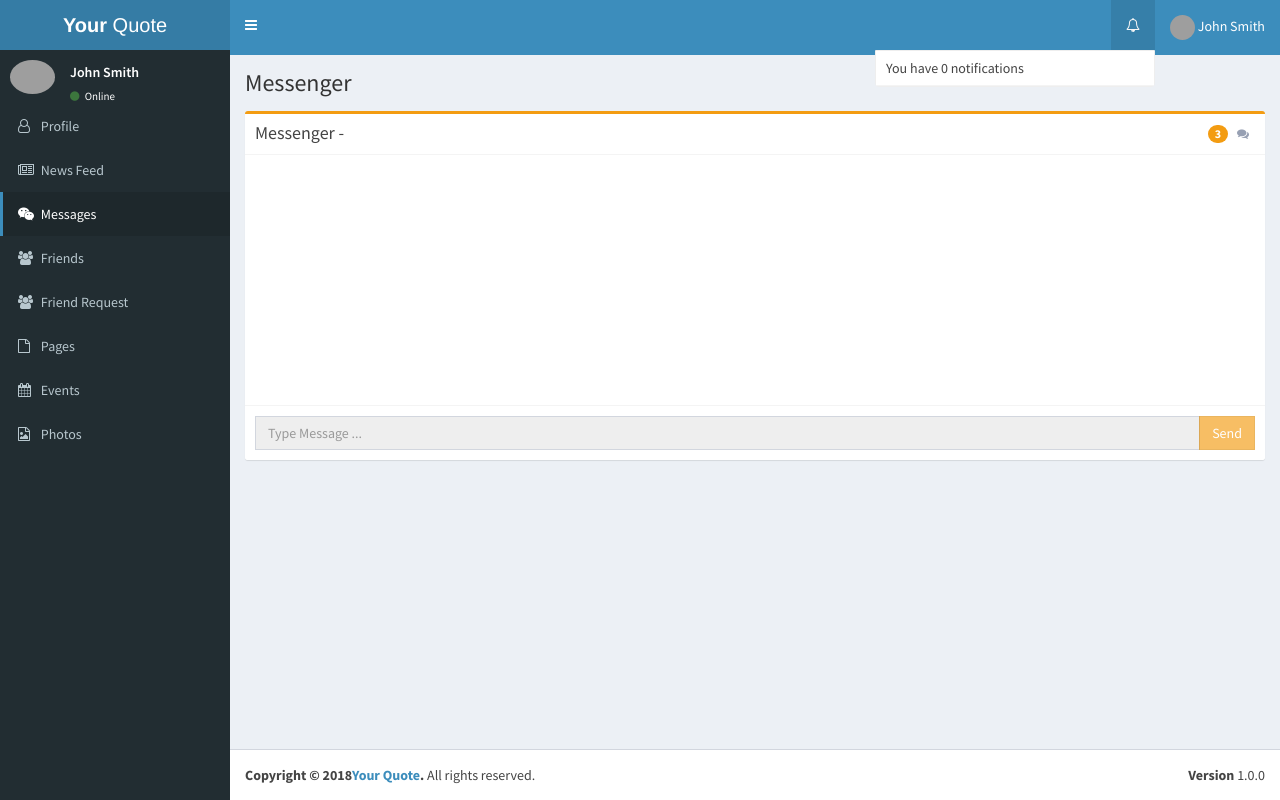
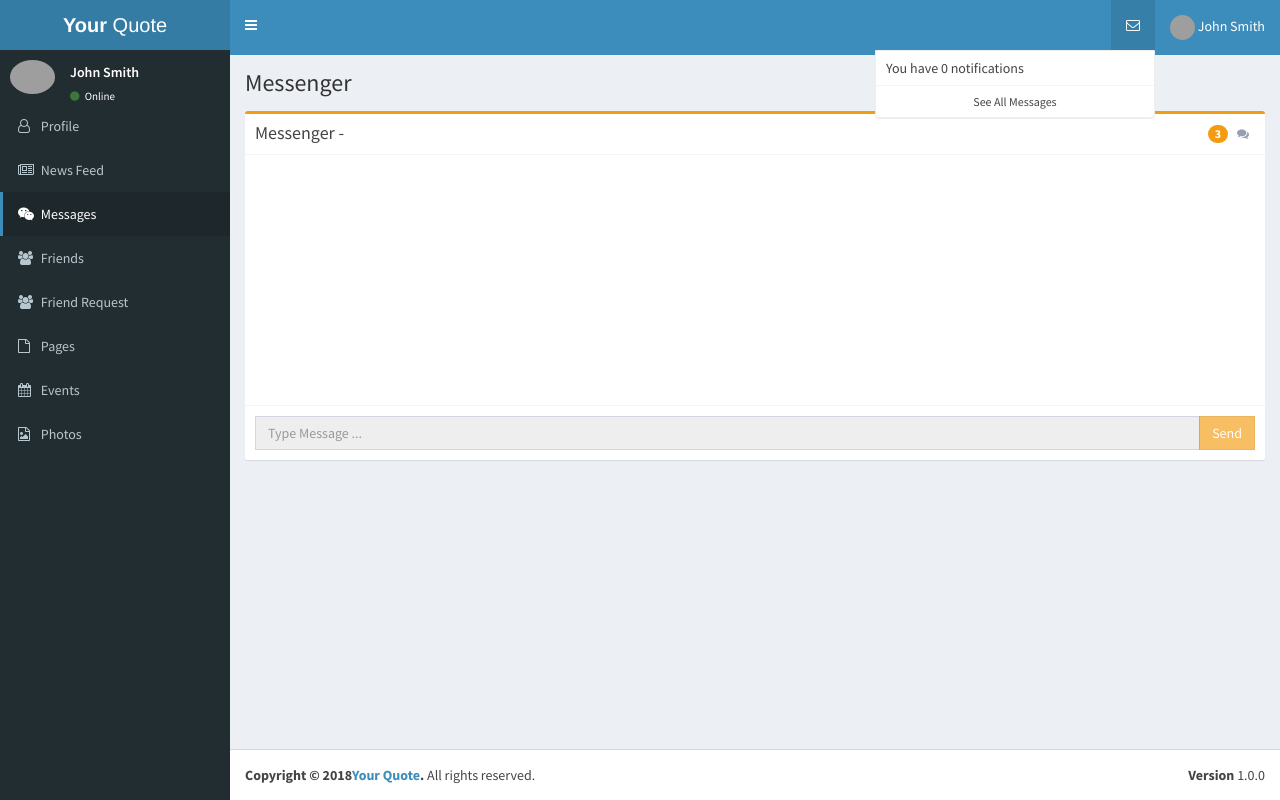
Before and after one commit to bullet18181/BIGBANG, a PHP site: page /messages.php in a window 1280 px wide, after a click that opens the changed part. Run offline with PHP 8.4, Linux system fonts and the light colour scheme; a user stored in the database is signed in; data comes from the database, SQL or seed files in the repository; data that the repository does not hold is empty; grey boxes are pictures that could not be loaded.

Commit message:
[YQ][Updates] Changing logo in message and add see all message.

```diff
--- a/header.php
+++ b/header.php
@@ -29,10 +29,11 @@
       <!-- Navbar Right Menu -->
       <div class="navbar-custom-menu">
         <ul class="nav navbar-nav">
+
                    <!-- Notifications: style can be found in dropdown.less -->
           <li class="dropdown notifications-menu">
             <a href="#" class="dropdown-toggle" data-toggle="dropdown">
-              <i class="fa fa-bell-o"></i>
+              <i class="fa fa-envelope-o"></i>
               <?php if($totalUnreadMessages > 0) { ?>
               <span class="label label-warning"><?php echo $totalUnreadMessages; ?></span>
               <?php } ?>
@@ -62,9 +63,13 @@
             <?php } else { ?>
             <ul class="dropdown-menu">
               <li class="header">You have 0 notifications</li>
+                <li class="footer">
+                    <a href="messages.php">See All Messages</a></li>
             </ul>
             <?php } ?>
+
           </li>
+
           <!-- User Account: style can be found in dropdown.less -->
           <li class="dropdown user user-menu">
             <a href="#" class="dropdown-toggle" data-toggle="dropdown">
--- a/messages.php
+++ b/messages.php
@@ -40,7 +40,7 @@ if($result->num_rows > 0) {
 <head>
   <meta charset="utf-8">
   <meta http-equiv="X-UA-Compatible" content="IE=edge">
-  <title>Social Network</title>
+  <title>Your Quote</title>
   <!-- Tell the browser to be responsive to screen width -->
   <meta content="width=device-width, initial-scale=1, maximum-scale=1, user-scalable=no" name="viewport">
   <!-- Bootstrap 3.3.7 -->
```
